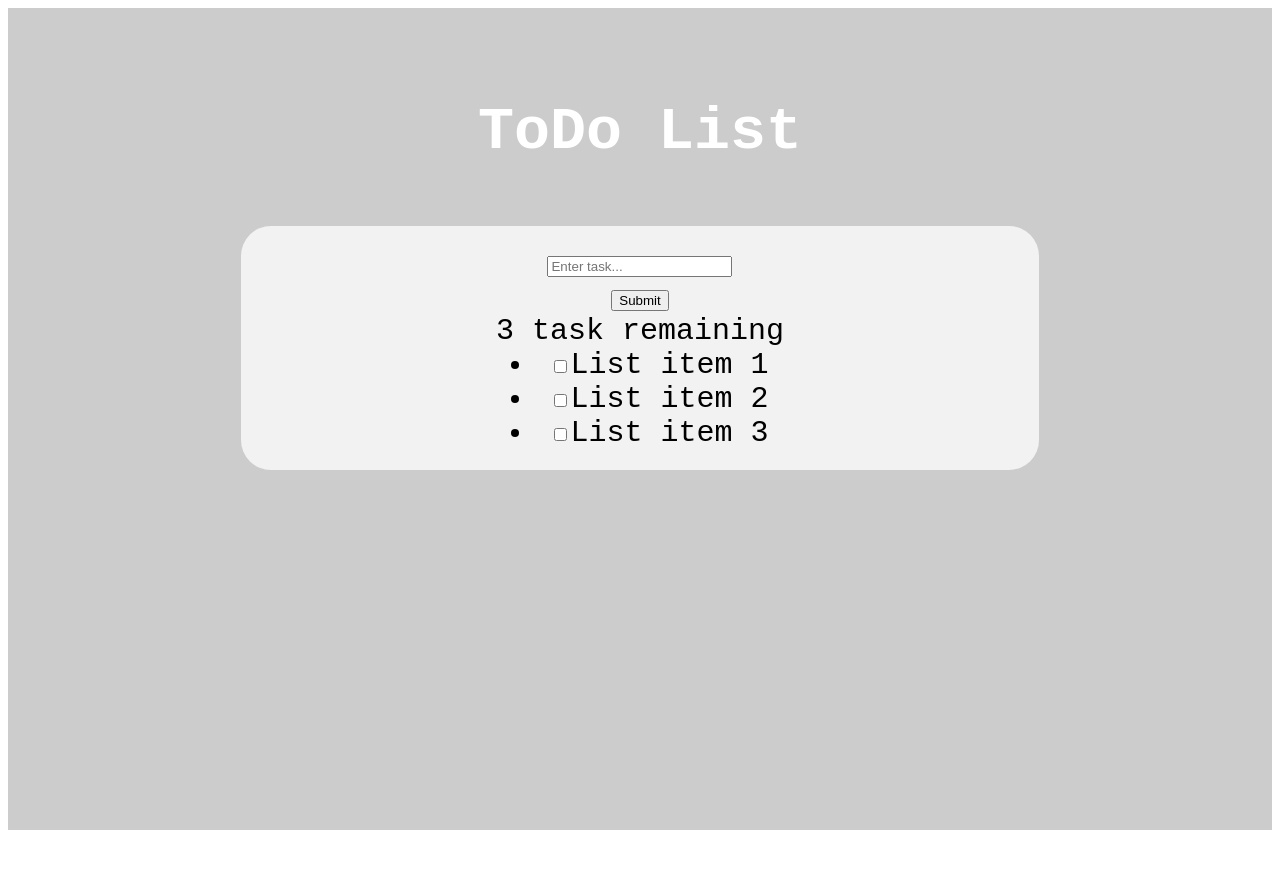
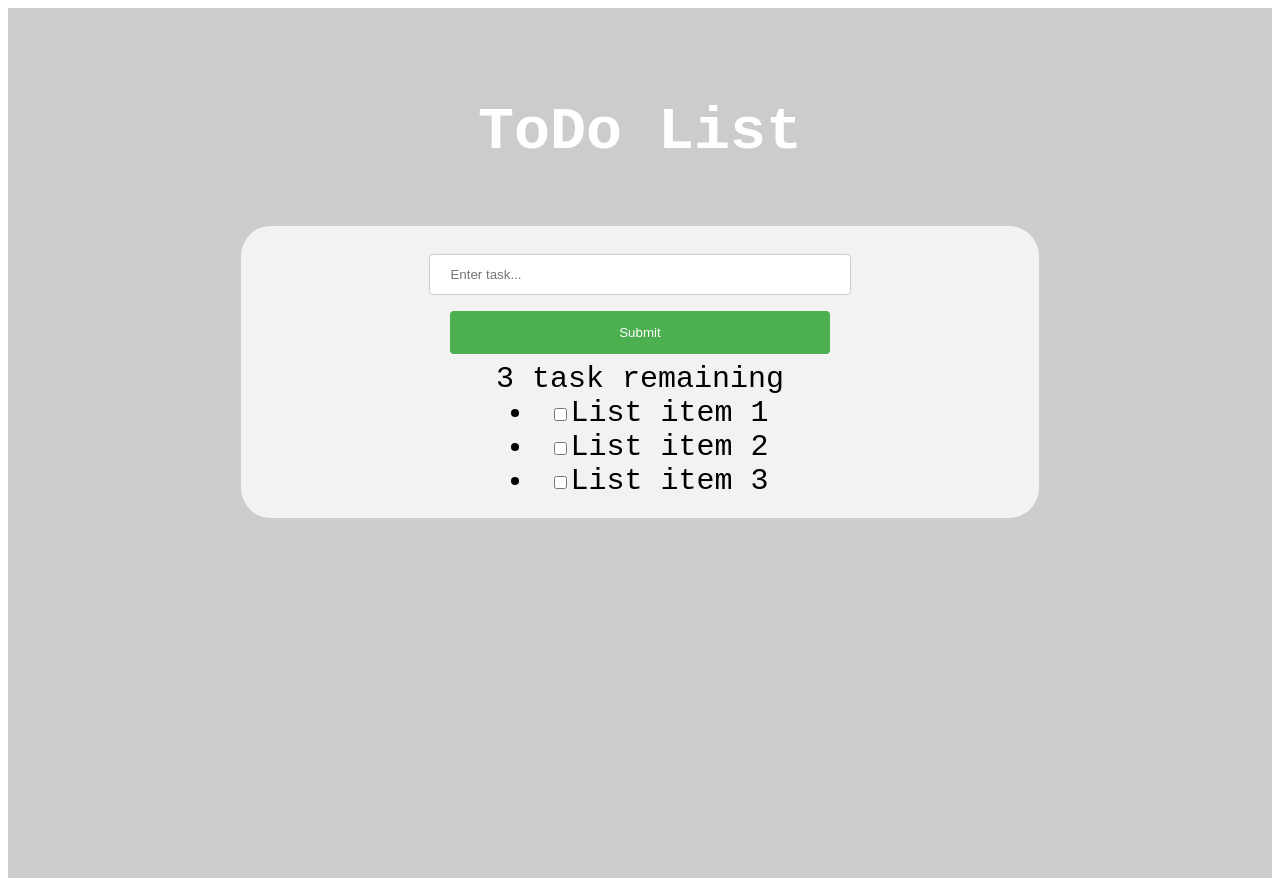
Before and after one commit to jfinlay24/todo-app, a React (Create React App) app: page / in a window 1280 px wide. Before the commit the page ends 838 px from the top, so only its background shows below. Built offline with nearby package versions, Linux system fonts and the light colour scheme.

Commit message:
another issue fixed

```diff
--- a/src/components/FormInput.tsx
+++ b/src/components/FormInput.tsx
@@ -38,9 +38,13 @@ const FormInput: React.FC<FormInputProp> = ({ addTask, listOfItems }) => {
     }
     return (
         <form onSubmit={handleSubmit}>
-            <input value={userInput} type="text" onChange={handleChange} placeholder="Enter task..."/>
+            <div>
+                <input className="inputbox" value={userInput} type="text" onChange={handleChange} placeholder="Enter task..."/>
+            </div>
             <div className="errorHeader">{inputError}</div>
-            <button>Submit</button>
+            <div>
+                <button className="inputbutton">Submit</button>
+            </div>
         </form>
     );
 };
```
Also changed, not shown: src/components/Todo.tsx (+0 -7 lines).
